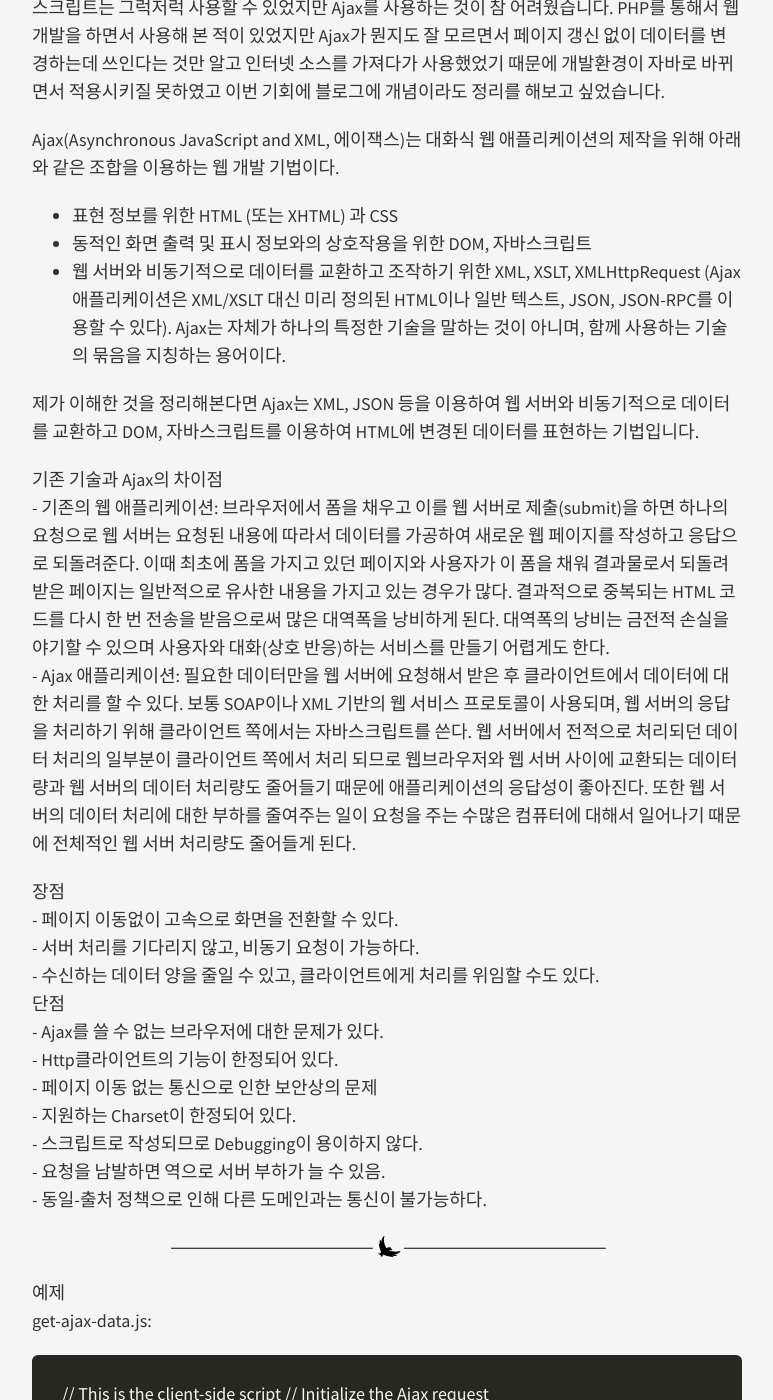
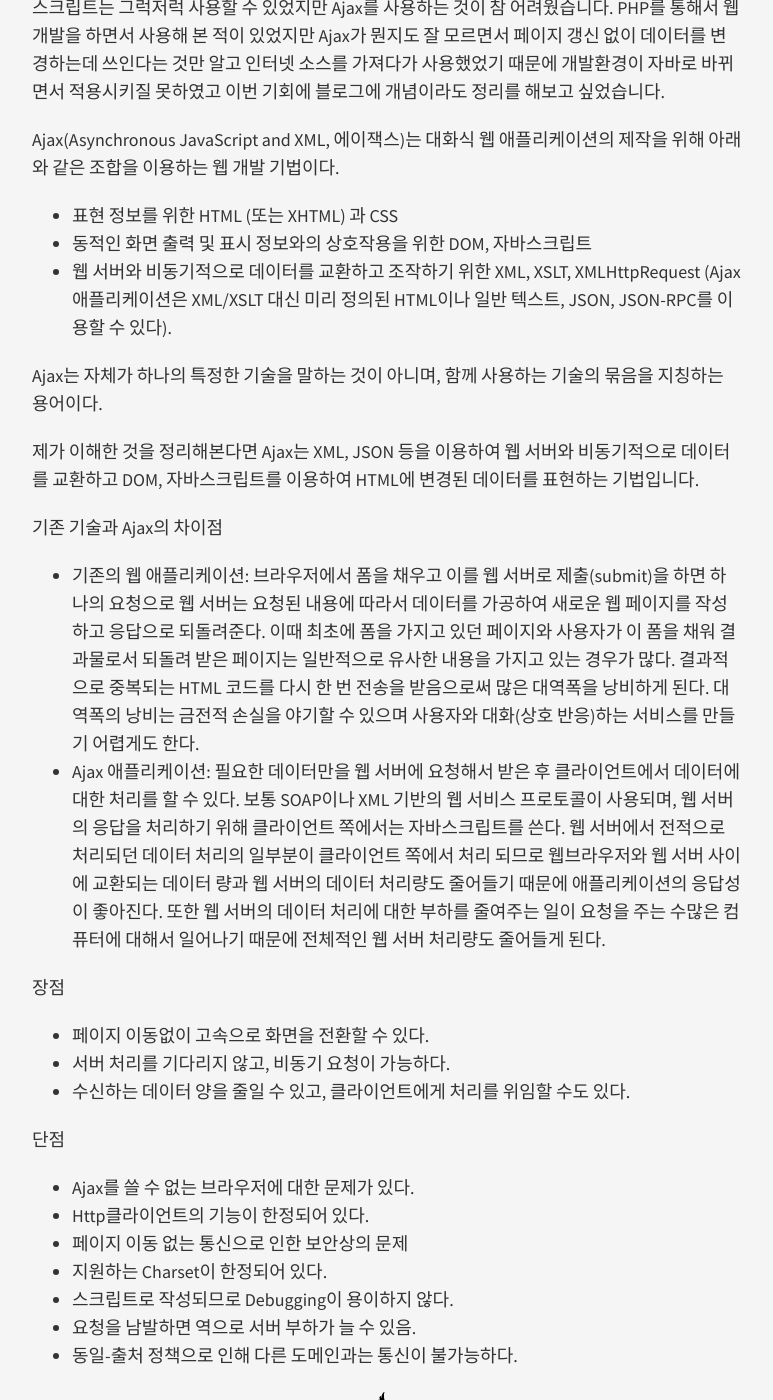
Before and after one commit to kimtu89/kimtu89.github.com, a Jekyll site: the page built from _posts/2015-02-08-tech.md, in a window 1280 px wide and 1400 px high, scrolled down 266 px. Shown: the whole window, without its empty margins (253-1026 px from the left). Built offline with Jekyll 4.4.1, drawn with Linux system fonts in a browser that asks for light colours; nearby versions of some CDN libraries; Markdown is read by kramdown in place of the engine named in the settings; part of the change alters nothing that is shown; some of the changed text lies outside the part shown.

Commit message:
markdown

```diff
--- a/_posts/2015-02-08-tech.md
+++ b/_posts/2015-02-08-tech.md
@@ -1,36 +1,45 @@
 ---
 layout: post
-title: Ajax
+title: (기술) Ajax
 ---
 
- 이번 프로젝트를 진행하면서 front end 개발을 처음으로 제대로 해보게 되었는데 HTML이나 자바스크립트는 그럭저럭 사용할 수 있었지만 Ajax를 사용하는 것이 참 어려웠습니다. PHP를 통해서 웹 개발을 하면서 사용해 본 적이 있었지만 Ajax가 뭔지도 잘 모르면서 페이지 갱신 없이 데이터를 변경하는데 쓰인다는 것만 알고 인터넷 소스를 가져다가 사용했었기 때문에 개발환경이 자바로 바뀌면서 적용시키질 못하였고 이번 기회에 블로그에 개념이라도 정리를 해보고 싶었습니다.
+이번 프로젝트를 진행하면서 front end 개발을 처음으로 제대로 해보게 되었는데 HTML이나 자바스크립트는 그럭저럭 사용할 수 있었지만 Ajax를 사용하는 것이 참 어려웠습니다. PHP를 통해서 웹 개발을 하면서 사용해 본 적이 있었지만 Ajax가 뭔지도 잘 모르면서 페이지 갱신 없이 데이터를 변경하는데 쓰인다는 것만 알고 인터넷 소스를 가져다가 사용했었기 때문에 개발환경이 자바로 바뀌면서 적용시키질 못하였고 이번 기회에 블로그에 개념이라도 정리를 해보고 싶었습니다.
 
 Ajax(Asynchronous JavaScript and XML, 에이잭스)는 대화식 웹 애플리케이션의 제작을 위해 아래와 같은 조합을 이용하는 웹 개발 기법이다.
 
 - 표현 정보를 위한 HTML (또는 XHTML) 과 CSS<br>
 - 동적인 화면 출력 및 표시 정보와의 상호작용을 위한 DOM, 자바스크립트<br>
 - 웹 서버와 비동기적으로 데이터를 교환하고 조작하기 위한 XML, XSLT, XMLHttpRequest (Ajax 애플리케이션은 XML/XSLT 대신 미리 정의된 HTML이나 일반 텍스트, JSON, JSON-RPC를 이용할 수 있다).
+
 Ajax는 자체가 하나의 특정한 기술을 말하는 것이 아니며, 함께 사용하는 기술의 묶음을 지칭하는 용어이다.
 
-<p> 제가 이해한 것을 정리해본다면 Ajax는 XML, JSON 등을 이용하여 웹 서버와 비동기적으로 데이터를 교환하고 DOM, 자바스크립트를 이용하여 HTML에 변경된 데이터를 표현하는 기법입니다.</p>
-<p>기존 기술과 Ajax의 차이점<br>
+제가 이해한 것을 정리해본다면 Ajax는 XML, JSON 등을 이용하여 웹 서버와 비동기적으로 데이터를 교환하고 DOM, 자바스크립트를 이용하여 HTML에 변경된 데이터를 표현하는 기법입니다.
+
+기존 기술과 Ajax의 차이점
+
 - 기존의 웹 애플리케이션: 브라우저에서 폼을 채우고 이를 웹 서버로 제출(submit)을 하면 하나의 요청으로 웹 서버는 요청된 내용에 따라서 데이터를 가공하여 새로운 웹 페이지를 작성하고 응답으로 되돌려준다. 이때 최초에 폼을 가지고 있던 페이지와 사용자가 이 폼을 채워 결과물로서 되돌려 받은 페이지는 일반적으로 유사한 내용을 가지고 있는 경우가 많다. 결과적으로 중복되는 HTML 코드를 다시 한 번 전송을 받음으로써 많은 대역폭을 낭비하게 된다. 대역폭의 낭비는 금전적 손실을 야기할 수 있으며 사용자와 대화(상호 반응)하는 서비스를 만들기 어렵게도 한다.<br>
-- Ajax 애플리케이션: 필요한 데이터만을 웹 서버에 요청해서 받은 후 클라이언트에서 데이터에 대한 처리를 할 수 있다. 보통 SOAP이나 XML 기반의 웹 서비스 프로토콜이 사용되며, 웹 서버의 응답을 처리하기 위해 클라이언트 쪽에서는 자바스크립트를 쓴다. 웹 서버에서 전적으로 처리되던 데이터 처리의 일부분이 클라이언트 쪽에서 처리 되므로 웹브라우저와 웹 서버 사이에 교환되는 데이터 량과 웹 서버의 데이터 처리량도 줄어들기 때문에 애플리케이션의 응답성이 좋아진다. 또한 웹 서버의 데이터 처리에 대한 부하를 줄여주는 일이 요청을 주는 수많은 컴퓨터에 대해서 일어나기 때문에 전체적인 웹 서버 처리량도 줄어들게 된다.</p>
-<p>장점<br>
-- 페이지 이동없이 고속으로 화면을 전환할 수 있다.<br>
-- 서버 처리를 기다리지 않고, 비동기 요청이 가능하다.<br>
-- 수신하는 데이터 양을 줄일 수 있고, 클라이언트에게 처리를 위임할 수도 있다.<br>
-단점<br>
-- Ajax를 쓸 수 없는 브라우저에 대한 문제가 있다.<br>
-- Http클라이언트의 기능이 한정되어 있다.<br>
-- 페이지 이동 없는 통신으로 인한 보안상의 문제<br>
-- 지원하는 Charset이 한정되어 있다.<br>
-- 스크립트로 작성되므로 Debugging이 용이하지 않다.<br>
-- 요청을 남발하면 역으로 서버 부하가 늘 수 있음.<br>
-- 동일-출처 정책으로 인해 다른 도메인과는 통신이 불가능하다.</p>
+- Ajax 애플리케이션: 필요한 데이터만을 웹 서버에 요청해서 받은 후 클라이언트에서 데이터에 대한 처리를 할 수 있다. 보통 SOAP이나 XML 기반의 웹 서비스 프로토콜이 사용되며, 웹 서버의 응답을 처리하기 위해 클라이언트 쪽에서는 자바스크립트를 쓴다. 웹 서버에서 전적으로 처리되던 데이터 처리의 일부분이 클라이언트 쪽에서 처리 되므로 웹브라우저와 웹 서버 사이에 교환되는 데이터 량과 웹 서버의 데이터 처리량도 줄어들기 때문에 애플리케이션의 응답성이 좋아진다. 또한 웹 서버의 데이터 처리에 대한 부하를 줄여주는 일이 요청을 주는 수많은 컴퓨터에 대해서 일어나기 때문에 전체적인 웹 서버 처리량도 줄어들게 된다.
+
+장점
+
+- 페이지 이동없이 고속으로 화면을 전환할 수 있다.
+- 서버 처리를 기다리지 않고, 비동기 요청이 가능하다.
+- 수신하는 데이터 양을 줄일 수 있고, 클라이언트에게 처리를 위임할 수도 있다.
+
+단점
+
+- Ajax를 쓸 수 없는 브라우저에 대한 문제가 있다.
+- Http클라이언트의 기능이 한정되어 있다.
+- 페이지 이동 없는 통신으로 인한 보안상의 문제
+- 지원하는 Charset이 한정되어 있다.
+- 스크립트로 작성되므로 Debugging이 용이하지 않다.
+- 요청을 남발하면 역으로 서버 부하가 늘 수 있음.
+- 동일-출처 정책으로 인해 다른 도메인과는 통신이 불가능하다.
+
 ---
-예제<br>
-get-ajax-data.js:<br>
+
+예제
+get-ajax-data.js:
 
 <div class="highlight">
 // This is the client-side script
```
